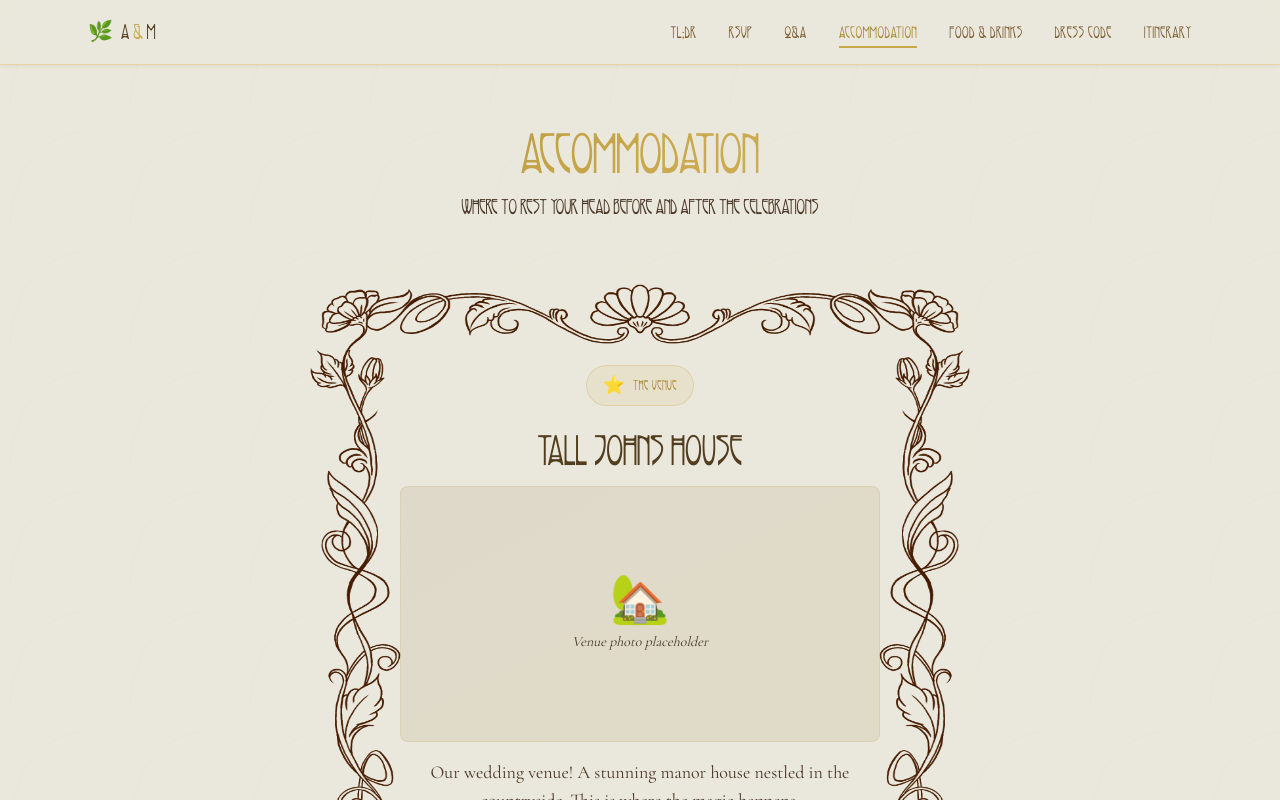
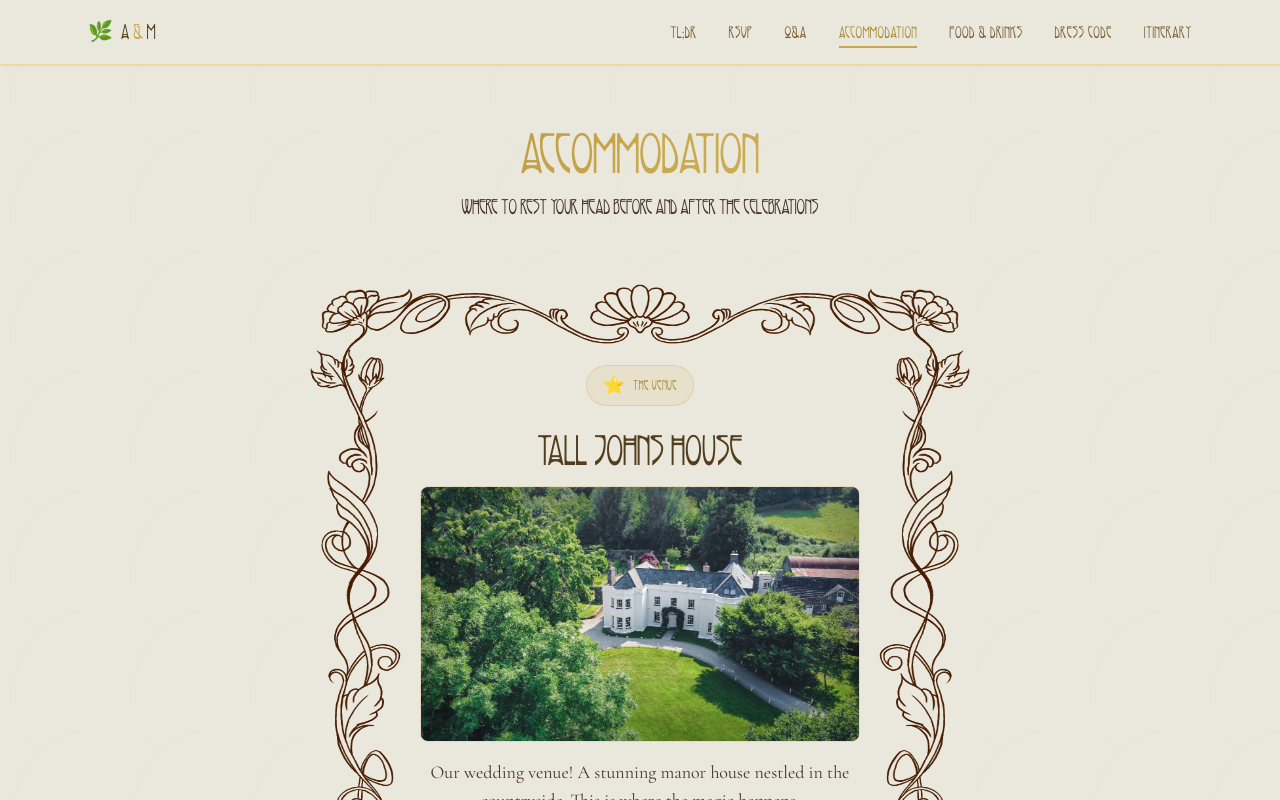
Before and after one commit to AdamProbert/LawfulHumanSmash, a Next.js app: page /accommodation in a window 1280 px wide. Shown: the top 800 px of the page. Built offline with nearby package versions, Linux system fonts and the light colour scheme.

Commit message:
feat: add venue image for Tall Johns House with styling adjustments

```diff
--- a/src/app/(main)/accommodation/page.tsx
+++ b/src/app/(main)/accommodation/page.tsx
@@ -1,6 +1,7 @@
 "use client";
 
 import { motion } from "framer-motion";
+import Image from "next/image";
 import ArtNouveauFrame from "@/components/ArtNouveauFrame";
 
 const FEATURED_VENUE = {
@@ -92,14 +93,22 @@ export default function AccommodationPage() {
                 {FEATURED_VENUE.name}
               </h2>
 
-              {/* Placeholder for venue image */}
-              <div className="w-full h-48 sm:h-64 rounded-lg bg-gradient-to-br from-ivy/10 to-leaf/10 flex items-center justify-center border border-gold/20">
-                <div className="text-center">
-                  <p className="text-5xl mb-2">🏡</p>
-                  <p className="font-body text-sm text-bark-light italic">
-                    Venue photo placeholder
-                  </p>
-                </div>
+              {/* Venue image */}
+              <div className="relative w-11/12 max-w-md mx-auto h-48 sm:h-64 rounded-lg overflow-hidden border border-gold/20">
+                <Image
+                  src="/dji_fly_20230607_162016_74_1686151222973_photo_optimized.webp"
+                  alt="Aerial view of Tall Johns House and its grounds"
+                  fill
+                  className="object-cover"
+                  sizes="(max-width: 640px) 100vw, 42rem"
+                />
+                {/* Vignette */}
+                <div
+                  className="pointer-events-none absolute inset-0"
+                  style={{
+                    boxShadow: "inset 0 0 60px 20px rgba(0, 0, 0, 0.35)",
+                  }}
+                />
               </div>
 
               <p className="font-body text-lg text-bark-light max-w-lg mx-auto">
```
Also changed, not shown: public/dji_fly_20230607_162016_74_1686151222973_photo_optimized.webp (added).
